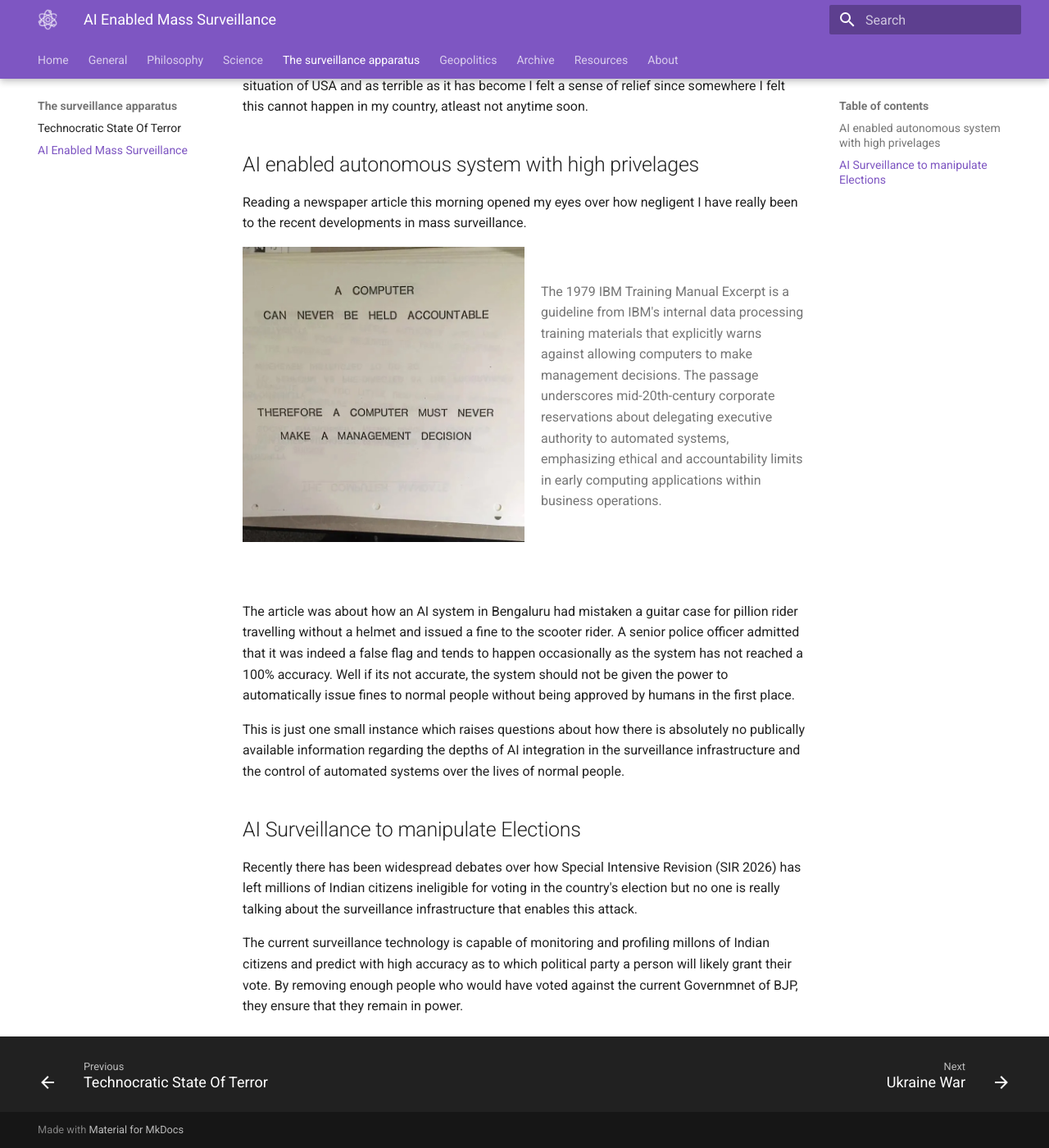
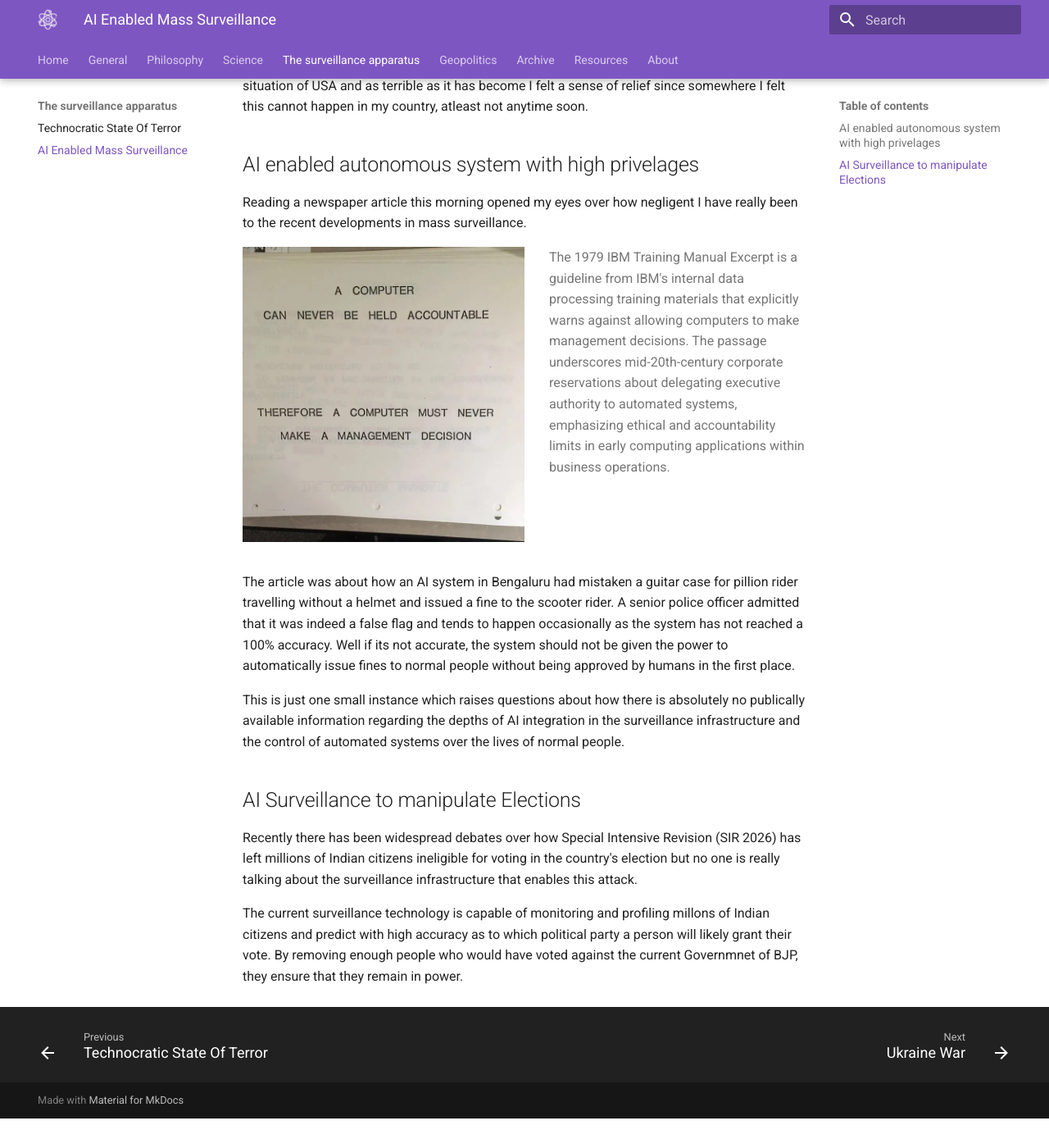
Before and after one commit to acorn23/Dharma, an MkDocs documentation site: the page built from docs/ai.md, in a window 1280 px wide and 1400 px high, scrolled down 1421 px. Shown: the whole window at 82% size. Built offline with MkDocs 1.6.1 and Material for MkDocs 9.7.7, drawn with Linux system fonts in a browser that asks for light colours; after the commit the page ends 2785 px from its top, so only the background shows below that.

Commit message:
update sections

```diff
--- a/docs/ai.md
+++ b/docs/ai.md
@@ -7,17 +7,17 @@
 ![cctv surveillance](img/cctv.jpg)
 
 India is the most CCTV surveilled country, second only to China and I have known this fact well and yet I never grapsed the gravity of the situation. I have been keeping up with the Flock camera situation of USA and as terrible as it has become I felt a sense of relief since somewhere I felt this cannot happen in my country, atleast not anytime soon.
+
 ## AI enabled autonomous system with high privelages
 
 Reading a newspaper article this morning opened my eyes over how negligent I have really been to the recent developments in mass surveillance.
+<br>
 
-![IBM's 1979 training quote](img/ai.webp){ .align-left width="50%" }
-<br>
->The 1979 IBM Training Manual Excerpt is a guideline from IBM's internal data processing training materials that explicitly warns against allowing computers to make management decisions. The passage underscores mid-20th-century corporate reservations about delegating executive authority to automated systems, emphasizing ethical and accountability limits in early computing applications within business operations.
+![IBM's 1979 training quote](img/ai.webp){ .align-left }
 
-<br>
-<br>
-<br>
+> The 1979 IBM Training Manual Excerpt is a guideline from IBM's internal data processing training materials that explicitly warns against allowing computers to make management decisions. The passage underscores mid-20th-century corporate reservations about delegating executive authority to automated systems, emphasizing ethical and accountability limits in early computing applications within business operations.
+
+<div class="clear"></div>
 
 The article was about how an AI system in Bengaluru had mistaken a guitar case for pillion rider travelling without a helmet and issued a fine to the scooter rider. A senior police officer admitted that it was indeed a false flag and tends to happen occasionally as the system has not reached a 100% accuracy. Well if its not accurate, the system should not be given the power to automatically issue fines to normal people without being approved by humans in the first place.
 
--- a/docs/stylesheets/extra.css
+++ b/docs/stylesheets/extra.css
@@ -1,14 +1,31 @@
-.align-right {
-  float: right;
-  margin: 0 0 1rem 1.5rem;
-}
-
 .align-left {
   float: left;
   width: 50%;
-  margin: 0 20px 10px 0;
+  max-width: 600px;
+  height: auto;
+  margin: 0 1.5rem 1rem 0;
+}
+
+.align-right {
+  float: right;
+  width: 50%;
+  max-width: 600px;
+  height: auto;
+  margin: 0 0 1rem 1.5rem;
 }
 
 .clear {
   clear: both;
 }
+
+/* Prevent the image from becoming too large on narrow screens */
+@media screen and (max-width: 768px) {
+  .align-left,
+  .align-right {
+    float: none;
+    display: block;
+    width: 100%;
+    max-width: 100%;
+    margin: 0 auto 1rem;
+  }
+}
```
